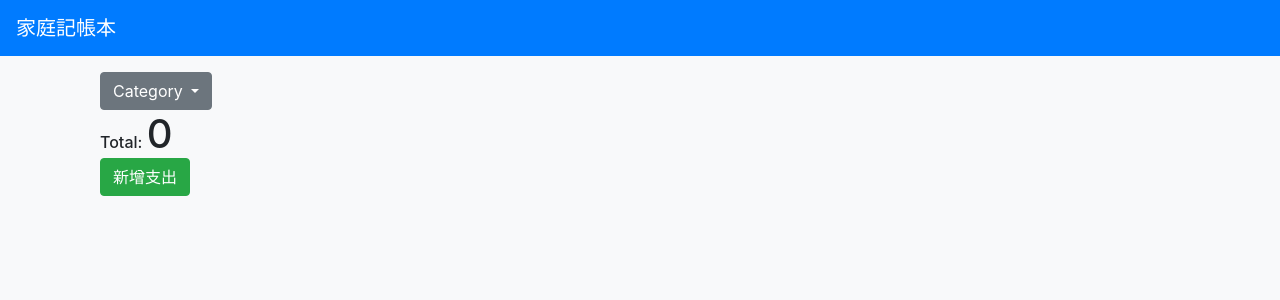
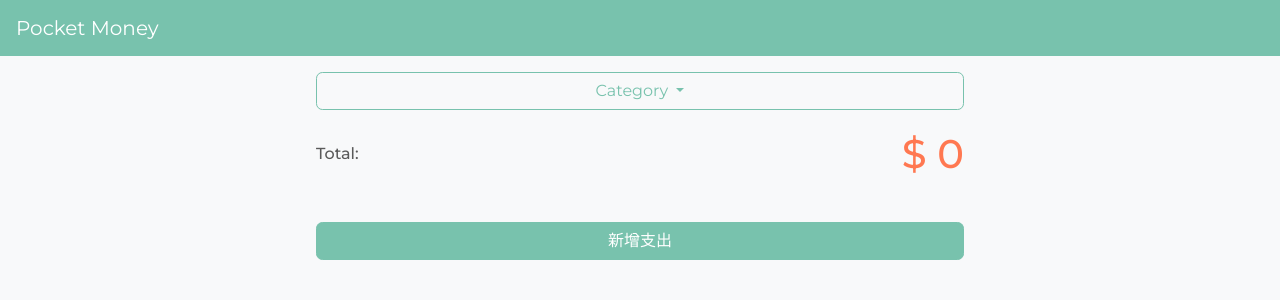
Before and after one commit to heidichen90/expense-tracker, a Node server app: page / in a window 1280 px wide. Shown: the top 300 px of the page. Run offline with Node 20, Linux system fonts and the light colour scheme; data comes from the database, SQL or seed files in the repository; data that the repository does not hold is empty; some libraries are stand-ins or nearby versions.

Commit message:
css styling for all views. Add bootswatch

```diff
--- a/app.js
+++ b/app.js
@@ -23,6 +23,9 @@ app.use(express.urlencoded({ extended: true }));
 
 //set method-override
 app.use(methodOverride("_method"));
+
+// setting static files
+app.use(express.static("public"));
 
 //home page
 app.get("/", (req, res) => {
--- /dev/null
+++ b/public/stylesheets/style.css
@@ -0,0 +1,15 @@
+.container-totalAmount {
+  width: 60%;
+  display: flex;
+  justify-content: space-between;
+  align-items: center;
+  margin: 20px;
+}
+
+.container-dropdown {
+  width: 60%;
+}
+
+.container-button {
+  width: 60%;
+}
--- a/views/edit.hbs
+++ b/views/edit.hbs
@@ -1,4 +1,4 @@
-<div class="containe">
+<div class="container">
       <div class="card">
         <div class="card-body">
           <form method="POST" action="/records/{{record._id}}?_method=PUT" class="needs-validation" novalidate>
--- a/views/index.hbs
+++ b/views/index.hbs
@@ -1,11 +1,11 @@
-<div class="container">
+<div class="container d-flex flex-column align-items-center">
     <!-- Dropdown filter -->
-    <div class="dropdown">
-      <button class="btn btn-secondary dropdown-toggle" type="button" id="dropdownMenuButton" data-toggle="dropdown"
-        aria-haspopup="true" aria-expanded="false">
+    <div class="dropdown container-dropdown">
+      <button class="btn btn-outline-primary dropdown-toggle" type="button" id="dropdownMenuButton" data-toggle="dropdown"
+        aria-haspopup="true" aria-expanded="false" style="width: 100%;">
         Category
       </button>
-      <div class="dropdown-menu" aria-labelledby="dropdownMenuButton">
+      <div class="dropdown-menu" aria-labelledby="dropdownMenuButton" style="width: 100%;">
         {{#each category}}
         <a class="dropdown-item" href="/filter/{{this.name}}">{{this.name_cn}}</a>
         {{/each}}
@@ -13,41 +13,36 @@
     </div>
 
     <!-- Total expense -->
-    <span>
+    <span class='container-totalAmount'>
       <h6 style="display: inline;">Total:</h6>
-      <h1 style="display: inline;">{{totalAmount}}</h1>
+      <h1 class='text-danger'
+      style="display: inline;">$ {{totalAmount}}</h1>
     </span>
 
     <!-- List -->
-    <ul class="list-group">
+    <table class="table table-striped table-borderless container-table">
+      <tbody>
         {{#each records}}
-      <li class="list-group-item">
-        <div class="row d-flex align-items-center">
-          <div class="col-auto mr-auto d-flex align-items-center">
-            <i class="{{this.iconClass}} fa-lg mr-2"></i>
+        <tr class="d-flex align-items-center justify-content-between">
+            <td class="d-flex align-items-center">
+              <i class="{{this.iconClass}} fa-2x text-secondary" style="opacity: 0.7;width:50px"></i>
               <div>
-              <h4>
-                {{this.name}}
-              </h4>
-              <h6>
+                <h4>{{this.name}}</h4>
+                <span style="font-size: 12px;">
                   {{moment this.date format="YYYY-MM-DD"}}
-              </h6>
-            </div>
-          </div>
-          <div class="col-auto">
-            <h1>
-              {{this.amount}}
-            </h1>
-          </div>
-          <div class="col-auto">
-            <a class="btn btn-success" href="/records/{{this._id}}/edit">edit</a>
+                </span>
+            </td>
+            <td class='d-flex align-items-center justify-content-space-around'>
+              <h2 class='mr-4'>{{this.amount}}</h2>
+              <a class="btn btn-outline-primary mr-2" href="/records/{{this._id}}/edit" style="height: min-content;">edit</a>
               <form action="/records/{{this._id}}?_method=DELETE" method="post" style="display: inline;">
                 <button class="btn btn-danger" type="submit">delete</button>
               </form>
+            </td>
           </div>
+        </tr>
+        {{/each}}
+      </tbody>
+    </table>
+    <a class="btn btn-primary container-button" href="/records/new">新增支出</a>
 </div>
-      </li>
-      {{/each}}
-    </ul>
-    <a class="btn btn-success" href="/records/new">新增支出</a>
-</div>
--- a/views/layouts/main.hbs
+++ b/views/layouts/main.hbs
@@ -4,17 +4,15 @@
 <head>
   <meta charset="UTF-8">
   <meta name="viewport" content="width=device-width, initial-scale=1.0">
-  <title>家庭記帳本</title>
-  <link rel="stylesheet" href="https://stackpath.bootstrapcdn.com/bootstrap/4.4.1/css/bootstrap.min.css"
-    integrity="sha384-Vkoo8x4CGsO3+Hhxv8T/Q5PaXtkKtu6ug5TOeNV6gBiFeWPGFN9MuhOf23Q9Ifjh" crossorigin="anonymous">
-  <link rel="stylesheet"
-    href="https://cdnjs.cloudflare.com/ajax/libs/bootstrap-datepicker/1.9.0/css/bootstrap-datepicker.css">
+  <title>Pocket Money</title>
+  <link rel="stylesheet" href="https://bootswatch.com/4/minty/bootstrap.min.css" crossorigin="anonymous">
+  <link rel="stylesheet" href="/stylesheets/style.css">
 </head>
 
 <body class="bg-light">
   <header>
     <nav class="navbar navbar-dark bg-primary justify-content-between">
-      <a class="navbar-brand" href="/">家庭記帳本</a>
+      <a class="navbar-brand" href="/">Pocket Money</a>
     </nav>
   </header>
   <main>
--- a/views/new.hbs
+++ b/views/new.hbs
@@ -1,10 +1,10 @@
-<div class="containe">
+<div class="container">
   <div class="card">
     <div class="card-body">
       <form method="POST" action="/records" class="needs-validation" novalidate>
         <div class='row mb-4'>
           <h6 class='col-md-4'>＊為必填欄位</h6>
-          <h4 class='col-md-8'>請輸入你的支出</h4>
+          <h5 class='col-md-8'>請輸入你的支出</h5>
         </div>
         <!---name -->
         <div class="form-group form-row">
```
Also changed, not shown: public/javascript/tools.js (added). Lines whose indentation alone changed are shown as unchanged.
